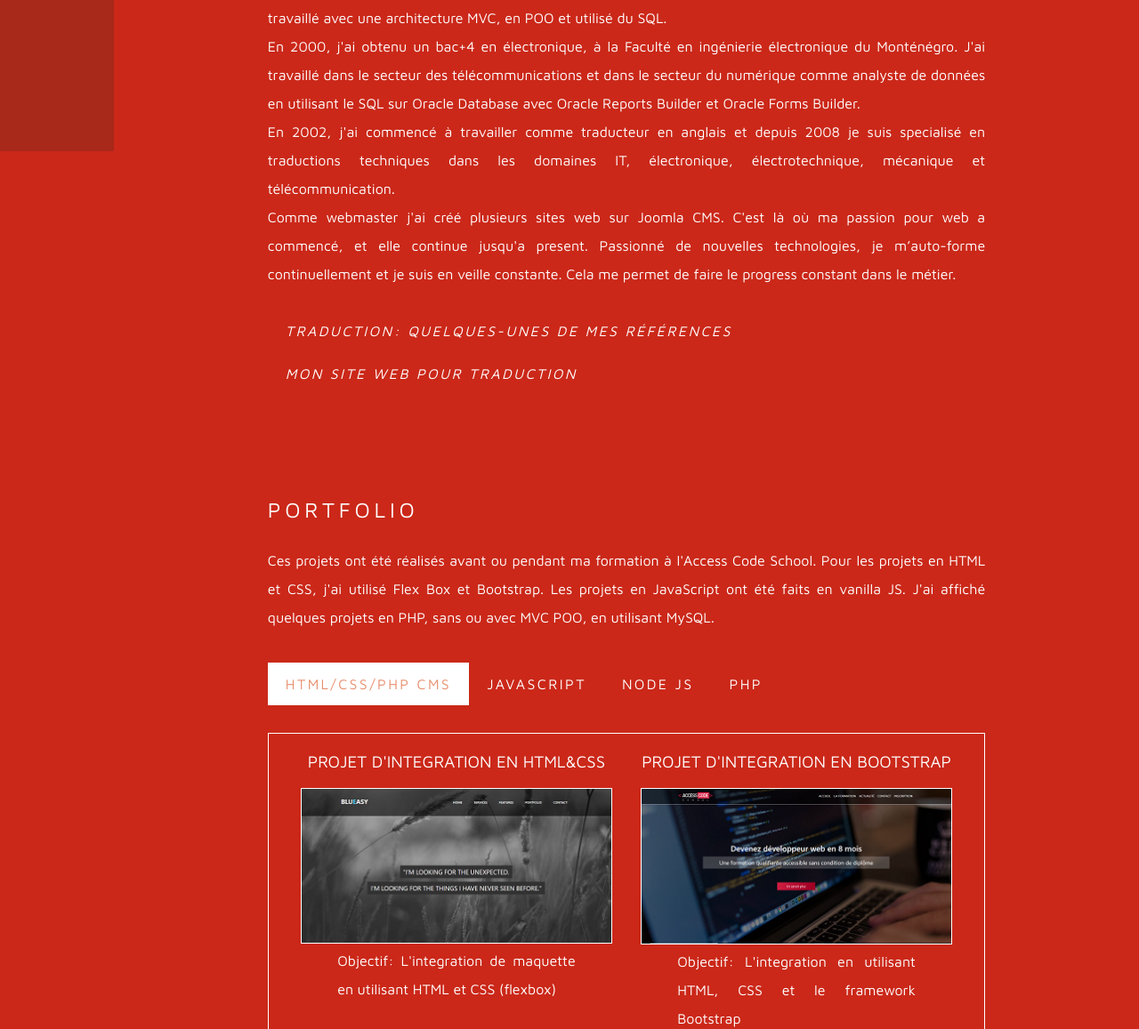
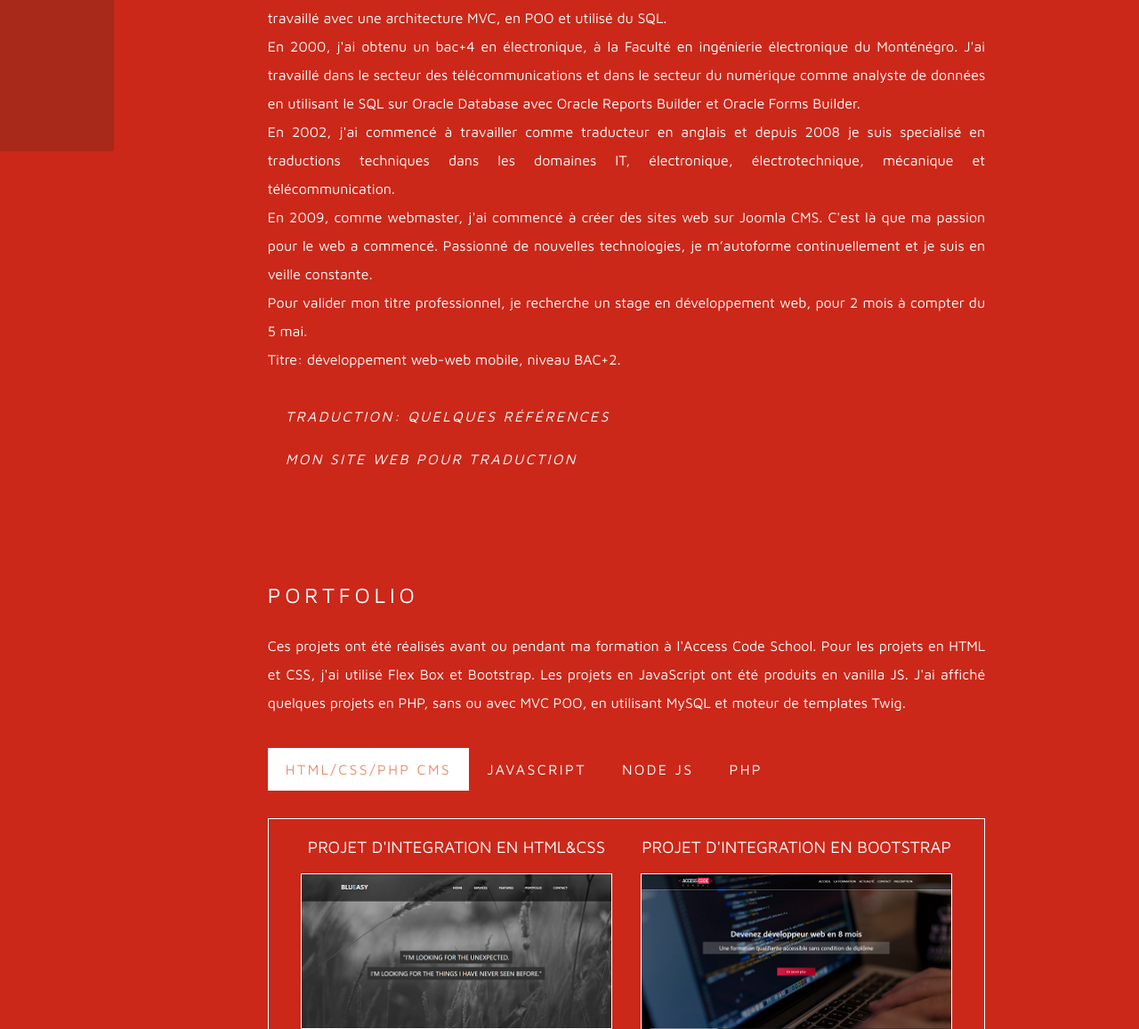
Before and after one commit to micneli/portfolio, a PHP site: page / in a window 1280 px wide. Shown: the part 630-1787 px from the top of the page at 89% size. Run offline with PHP 8.4, Linux system fonts and the light colour scheme; some libraries are stand-ins or nearby versions.

Commit message:
updated text and links

```diff
--- a/assets/css/style.css
+++ b/assets/css/style.css
@@ -405,8 +405,8 @@ h2:hover:after {
   width: 0;
 }
 .portfolioList a:hover:after {
-  width: 100%;
-  left: 0;
+  width: 94%;
+  left: 3%;
 }
 
 #contactForm input, textarea {
--- a/index.php
+++ b/index.php
@@ -59,7 +59,6 @@
           <a href="https://github.com/micneli"><img src="assets/img/icons_white/github-10-32.png" class="normal-image"></a>
           <a href="https://github.com/micneli"><img src="assets/img/icons_white/github-10-32-colored.png" class="hover-image"></a>
         </div>
-
       </div>
     </section>
 
@@ -71,16 +70,18 @@
       <p>Pendant cette formation, j'ai réalisé de nombreux projets en HTML, CSS (Bootstrap) et JavaScript. En PHP, j'ai travaillé avec une architecture MVC, en POO et utilisé du SQL.</p>
       <p>En 2000, j'ai obtenu un bac+4 en électronique, à la Faculté en ingénierie électronique du Monténégro. J'ai travaillé dans le secteur des télécommunications et dans le secteur du numérique comme analyste de données en utilisant le SQL sur Oracle Database avec Oracle Reports Builder et Oracle Forms Builder.</p>
       <p>En 2002, j'ai commencé à travailler comme traducteur en anglais et depuis 2008 je suis specialisé en traductions techniques dans les domaines IT, électronique, électrotechnique, mécanique et télécommunication.</p>
-      <p id="distance">Comme webmaster j'ai créé plusieurs sites web sur Joomla CMS. C'est là où ma passion pour web a commencé, et elle continue jusqu'a present. Passionné de nouvelles technologies, je m’auto-forme continuellement et je suis en veille constante. Cela me permet de faire le progress constant dans le métier.</p>
+      <p>En 2009, comme webmaster, j'ai commencé à créer des sites web sur Joomla CMS. C'est là que ma passion pour le web a commencé. Passionné de nouvelles technologies, je m’autoforme continuellement et je suis en veille constante.</p>
+      <p>Pour valider mon titre professionnel, je recherche un stage en développement web, pour 2 mois à compter du 5 mai.</p>
+      <p id="distance">Titre: développement web-web mobile, niveau BAC+2.</p>
         <ul class="portfolioList">
-          <li><a href="https://www.proz.com/feedback-card/1419781">Traduction: quelques-unes de mes références</a></li>
+          <li><a href="https://www.proz.com/feedback-card/1419781">Traduction: quelques références</a></li>
           <li><a href="http://www.southslavictranslations.com">Mon site web pour traduction</a></li>
         </ul>
     </section>
 
     <section class="about" id="portfolio">
       <h2>Portfolio</h2>
-      <p>Ces projets ont été réalisés avant ou pendant ma formation à l'Access Code School. Pour les projets en HTML et CSS, j'ai utilisé Flex Box et Bootstrap. Les projets en JavaScript ont été faits en vanilla JS. J'ai affiché quelques projets en PHP, sans ou avec MVC POO, en utilisant MySQL.</p>
+      <p>Ces projets ont été réalisés avant ou pendant ma formation à l'Access Code School. Pour les projets en HTML et CSS, j'ai utilisé Flex Box et Bootstrap. Les projets en JavaScript ont été produits en vanilla JS. J'ai affiché quelques projets en PHP, sans ou avec MVC POO, en utilisant MySQL et moteur de templates Twig.</p>
 
       <div id="tabs-container">
         <ul class="tabs-menu">
@@ -97,7 +98,7 @@
                 <a href="https://nebojsam.promo-36.codeur.online/integrationHTMLCSS"><img id="projets" src="assets/img/mockup_blueasy.png" width="350px" alt="integration en html et css"></a>
                 <p>Objectif: L'integration de maquette en utilisant HTML et CSS (flexbox)</p>
                 <ul class="menu_links">
-                  <li><a href="https://github.com/micneli/integrationHTMLCSS">Github</a></li>
+                  <li><a href="https://github.com/micneli/BluEasy">Github</a></li>
                 </ul>
               </div>
               <div class="one_half">
```
